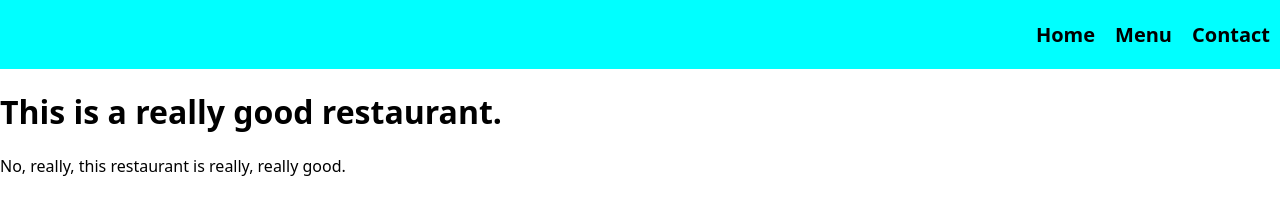
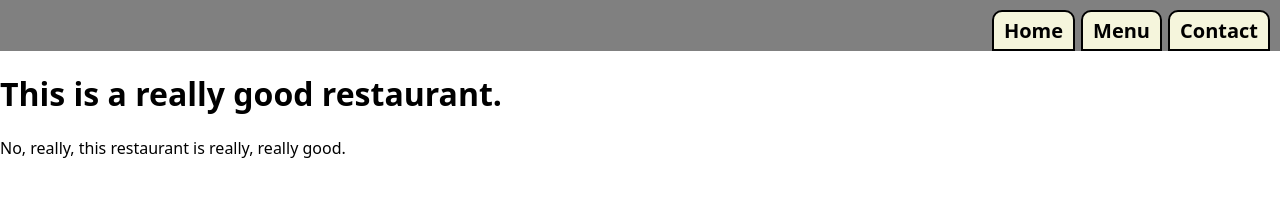
Before and after one commit to localtoast42/odin-restaurant, a website built with webpack: page dist/index.html in a window 1280 px wide. Built offline with nearby package versions, Linux system fonts and the light colour scheme.

Commit message:
Update nav item styling

```diff
--- a/src/index.js
+++ b/src/index.js
@@ -1,3 +1,12 @@
 import { createHome } from "./home";
 
+const nav = document.querySelector('nav');
+const contentDiv = document.querySelector('#content');
+
+const homeNavItem = document.querySelector('#home');
+const menuNavItem = document.querySelector('#menu');
+const contactNavItem = document.querySelector('#contact');
+
+
+
 createHome();
--- a/src/style.css
+++ b/src/style.css
@@ -4,7 +4,8 @@ body {
 }
 
 header {
-    background-color: aqua;
+    background-color: gray;
+    padding: 10px 0 0 0;
 }
 
 nav {
@@ -15,11 +16,16 @@ nav {
 ul {
     list-style: none;
     display: flex;
-    padding: 0;
+    padding: 0px 10px;
+    gap: 6px;
+    margin: 0;
 }
 
 li {
     padding: 5px 10px;
     font-size: 20px;
     font-weight: 700;
+    border: 2px solid black;
+    border-radius: 10px 10px 0 0;
+    background-color: beige;
 }
```
Also changed, not shown: dist/index.html.
